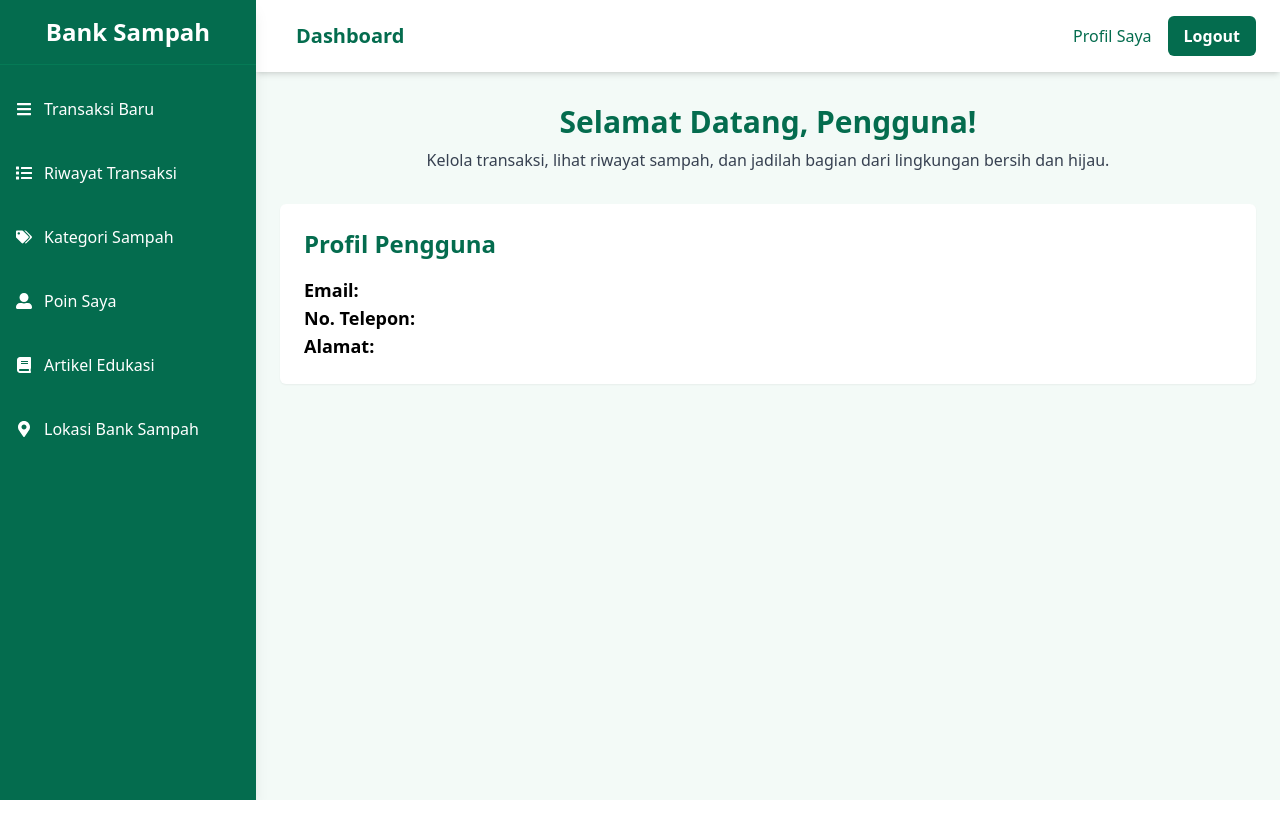
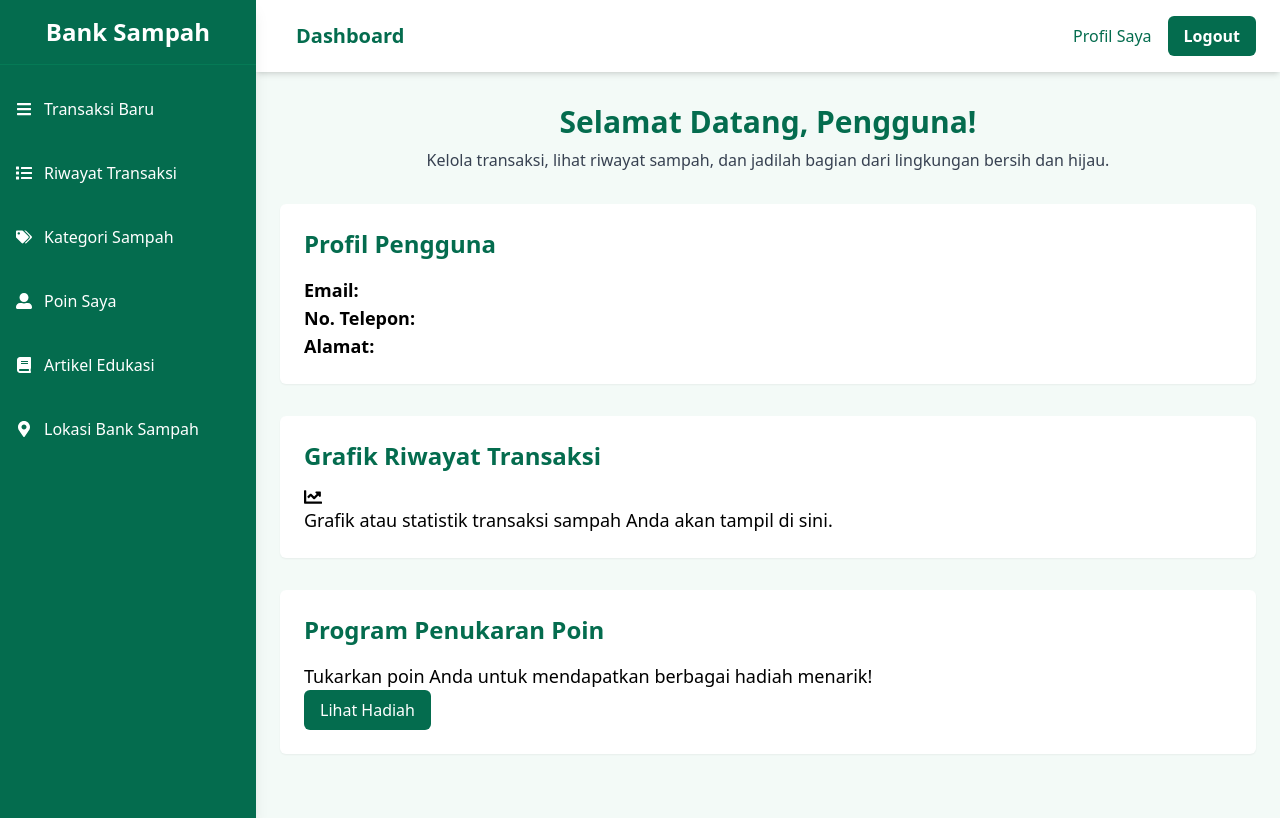
Before and after one commit to Joshtri/bank-sampah-app-client, a React (Vite) app: page /dashboard in a window 1280 px wide. Built offline with nearby package versions, Linux system fonts and the light colour scheme.

Commit message:
updating user

```diff
--- a/src/components/Dashboard.jsx
+++ b/src/components/Dashboard.jsx
@@ -1,9 +1,9 @@
 import React, { useState, useEffect } from 'react';
 import axios from 'axios';
 import LayoutUser from '../pages/LayoutUser'; // Import LayoutUser component
+import { FaChartLine } from 'react-icons/fa';
 
 function Dashboard() {
-  const [isSidebarOpen, setIsSidebarOpen] = useState(false); // Default tertutup di mobile
   const [userProfile, setUserProfile] = useState({
     nama: '',
     email: '',
@@ -50,13 +50,9 @@ function Dashboard() {
     }
   };
 
-  // Fungsi untuk toggle sidebar di mobile
-  const toggleSidebar = () => {
-    setIsSidebarOpen(!isSidebarOpen);
-  };
+  return (
+    <>
 
-  return (
-    <LayoutUser isSidebarOpen={isSidebarOpen} toggleSidebar={toggleSidebar}>
       {/* Welcome Section */}
       <section className="text-center mb-8">
         <h2 className="text-3xl font-bold text-green-700">
@@ -82,7 +78,31 @@ function Dashboard() {
           </p>
         </div>
       </section>
-    </LayoutUser>
+
+      {/* Grafik Riwayat Transaksi */}
+      <section className="bg-white shadow-sm p-6 rounded-md mb-8">
+        <h3 className="text-2xl font-semibold text-green-700">Grafik Riwayat Transaksi</h3>
+        <div className="mt-4">
+          <p className="text-lg">
+            <FaChartLine className="mr-2" />
+            Grafik atau statistik transaksi sampah Anda akan tampil di sini.
+          </p>
+        </div>
+      </section>
+
+      {/* Program Penukaran Poin */}
+      <section className="bg-white shadow-sm p-6 rounded-md mb-8">
+        <h3 className="text-2xl font-semibold text-green-700">Program Penukaran Poin</h3>
+        <div className="mt-4">
+          <p className="text-lg">
+            Tukarkan poin Anda untuk mendapatkan berbagai hadiah menarik!
+          </p>
+          <button className="bg-green-700 text-white px-4 py-2 rounded-md hover:bg-green-800">
+            Lihat Hadiah
+          </button>
+        </div>
+      </section>
+    </>
   );
 }
 
--- a/src/components/partialsUser/Navbar.jsx
+++ b/src/components/partialsUser/Navbar.jsx
@@ -11,9 +11,9 @@ export default function Navbar({ isSidebarOpen, toggleSidebar }) {
       >
         {isSidebarOpen ? <FaTimes /> : <FaBars />}
       </button>
-      <h1 className="hidden md:block text-xl font-bold text-green-700 mr-auto ml-4">
+      <Link to='/dashboard' className="hidden md:block text-xl font-bold text-green-700 mr-auto ml-4">
         Dashboard
-      </h1>
+      </Link>
       <div>
         <Link
           to="/profil"
--- a/src/pages/User/DashboardPage.jsx
+++ b/src/pages/User/DashboardPage.jsx
@@ -1,11 +1,18 @@
-import React from 'react'
+import React, { useState } from 'react'
 import Dashboard from '../../components/Dashboard'
+import LayoutUser from '../LayoutUser'
 
 function DashboardPage() {
+  const [isSidebarOpen, setIsSidebarOpen] = useState(false); // Default tertutup di mobile
+
+    // Fungsi untuk toggle sidebar di mobile
+    const toggleSidebar = () => {
+      setIsSidebarOpen(!isSidebarOpen);
+    };
   return (
-    <div>
+    <LayoutUser isSidebarOpen={isSidebarOpen} toggleSidebar={toggleSidebar}>
         <Dashboard/>
-    </div>
+    </LayoutUser>
   )
 }
 
--- a/src/pages/User/PoinSayaPage.jsx
+++ b/src/pages/User/PoinSayaPage.jsx
@@ -1,13 +1,20 @@
-import React from 'react'
+import React, { useState } from 'react'
 import Layout from '../Layout'
 import PoinSaya from '../../components/User/PoinSaya'
+import LayoutUser from '../LayoutUser';
 
 export default function PoinSayaPage() {
+  const [isSidebarOpen, setIsSidebarOpen] = useState(false); // Default tertutup di mobile
+
+  // Fungsi untuk toggle sidebar di mobile
+  const toggleSidebar = () => {
+    setIsSidebarOpen(!isSidebarOpen);
+  };
   return (
     // <Layout>
-    <>
+    <LayoutUser isSidebarOpen={isSidebarOpen} toggleSidebar={toggleSidebar}>
         <PoinSaya/>
-    </>
+    </LayoutUser>
     // </Layout>
   )
 }
--- a/src/pages/User/TransaksiBaruPage.jsx
+++ b/src/pages/User/TransaksiBaruPage.jsx
@@ -1,10 +1,17 @@
-import React from 'react'
+import React, { useState } from 'react'
 import TransaksiBaru from '../../components/User/TransaksiBaru'
+import LayoutUser from '../LayoutUser';
 
 export default function TransaksiBaruPage() {
+  const [isSidebarOpen, setIsSidebarOpen] = useState(false); // Default tertutup di mobile
+
+  // Fungsi untuk toggle sidebar di mobile
+  const toggleSidebar = () => {
+    setIsSidebarOpen(!isSidebarOpen);
+  };
   return (
-    <>
+    <LayoutUser isSidebarOpen={isSidebarOpen} toggleSidebar={toggleSidebar}>
         <TransaksiBaru/>
-    </>
+    </LayoutUser>
   )
 }
```
